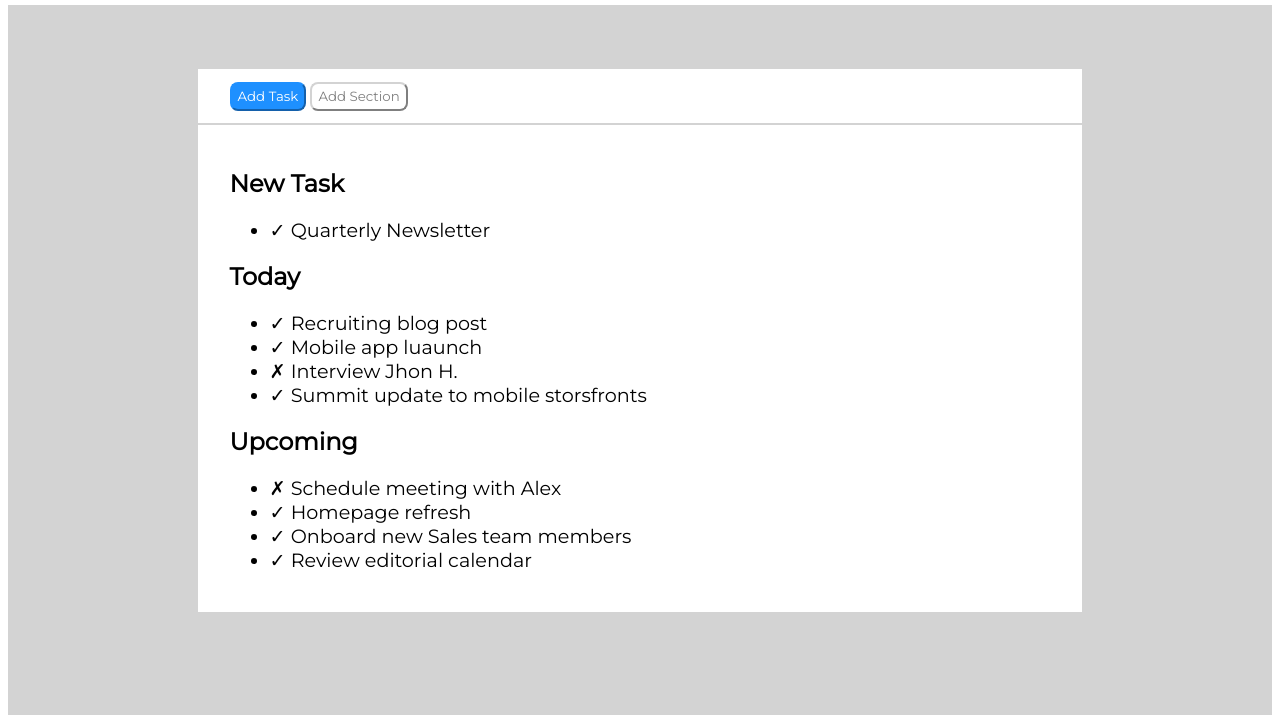
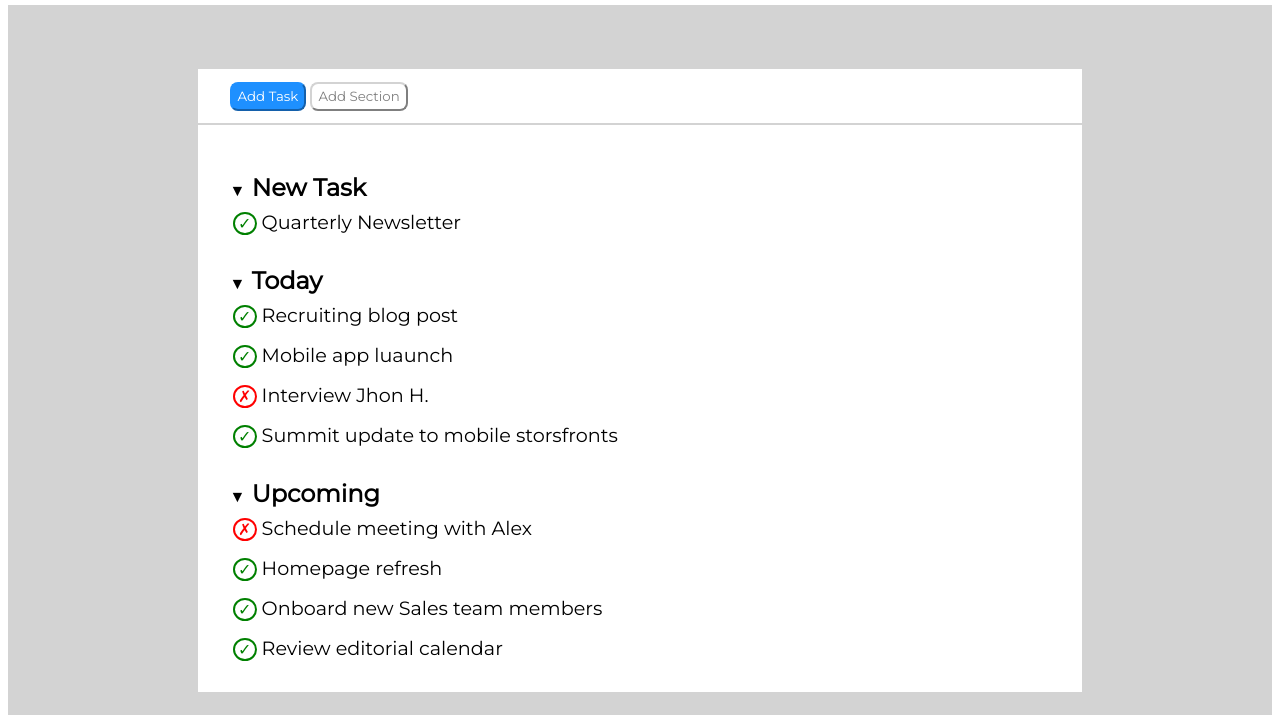
Before and after one commit to SebastianoUrban/html-css-toboolist, a plain HTML site: page index.html in a window 1280 px wide. Shown: the part 85-800 px from the top of the page. Drawn offline with Linux system fonts and the light colour scheme.

Commit message:
improvement of lists

```diff
--- a/css/style.css
+++ b/css/style.css
@@ -46,6 +46,23 @@ div.central-part{
     padding: 1.5rem 2rem;
 }
 
+span.cross{
+    padding: 0 0.2rem;
+    color: red;
+    border: 2px solid red;
+    font-size: 1rem;
+    border-radius: 100%;
+}
+
+span.check{
+    padding: 0 0.2rem;
+    color: green;
+    border: 2px solid green;
+    font-size: 1rem;
+    border-radius: 100%;
+}
+
+
 main div{
     background-color: white;
 }
@@ -58,4 +75,19 @@ main{
 
 li{
     font-size: 1.2rem;
+    padding: 0.5rem 0;
 }
+
+ul{
+    list-style: none;
+    margin: 0;
+    padding: 0 0.2rem 0;
+}
+
+h2{
+    margin: 1.5rem 0 0;
+}
+
+h2 span{
+    font-size: 1rem;
+}
--- a/index.html
+++ b/index.html
@@ -25,27 +25,27 @@
             </div>
             <div class="central-part">
                 <section>
-                    <h2>New Task</h2>
+                    <h2><span>&#x25BC;</span> New Task</h2>
                     <ul>
-                        <li><span>&check;</span> Quarterly Newsletter</li>
+                        <li><span class="check">&check;</span> Quarterly Newsletter</li>
                     </ul>
                 </section>
                 <section>
-                    <h2>Today</h2>
+                    <h2><span>&#x25BC;</span> Today</h2>
                     <ul>
-                        <li><span>&check;</span> Recruiting blog post</li>
-                        <li><span>&check;</span> Mobile app luaunch</li>
-                        <li><span>&cross;</span> Interview Jhon H.</li>
-                        <li><span>&check;</span> Summit update to mobile storsfronts</li>
+                        <li><span class="check">&check;</span> Recruiting blog post</li>
+                        <li><span class="check">&check;</span> Mobile app luaunch</li>
+                        <li><span class="cross">&cross;</span> Interview Jhon H.</li>
+                        <li><span class="check">&check;</span> Summit update to mobile storsfronts</li>
                     </ul>
                 </section>
                 <section>
-                    <h2>Upcoming</h2>
+                    <h2><span>&#x25BC;</span> Upcoming</h2>
                     <ul>
-                        <li><span>&cross;</span> Schedule meeting with Alex</li>
-                        <li><span>&check;</span> Homepage refresh</li>
-                        <li><span>&check;</span> Onboard new Sales team members</li>
-                        <li><span>&check;</span> Review editorial calendar</li>
+                        <li><span class="cross">&cross;</span> Schedule meeting with Alex</li>
+                        <li><span class="check">&check;</span> Homepage refresh</li>
+                        <li><span class="check">&check;</span> Onboard new Sales team members</li>
+                        <li><span class="check">&check;</span> Review editorial calendar</li>
                     </ul>
                 </section>
             </div>
```
